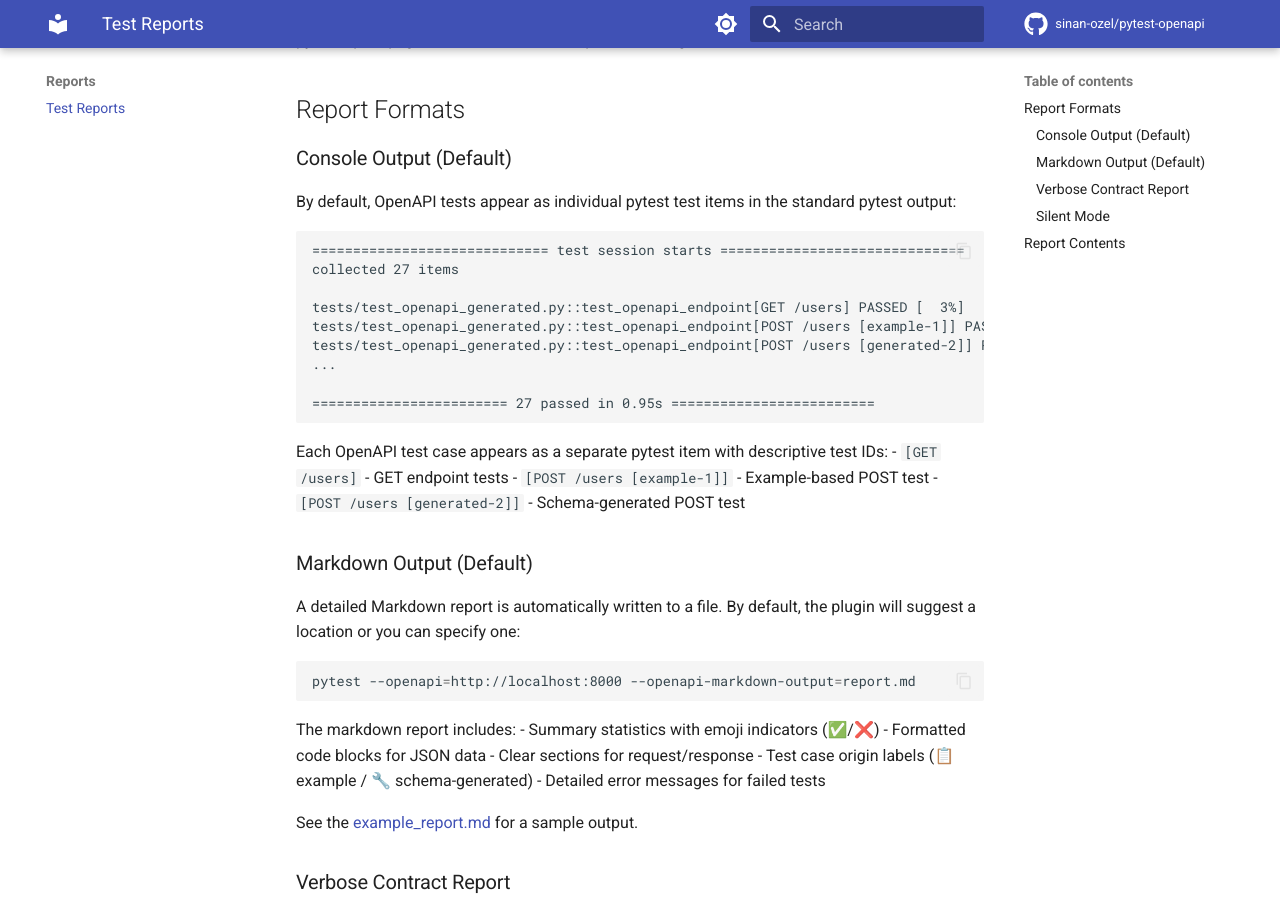
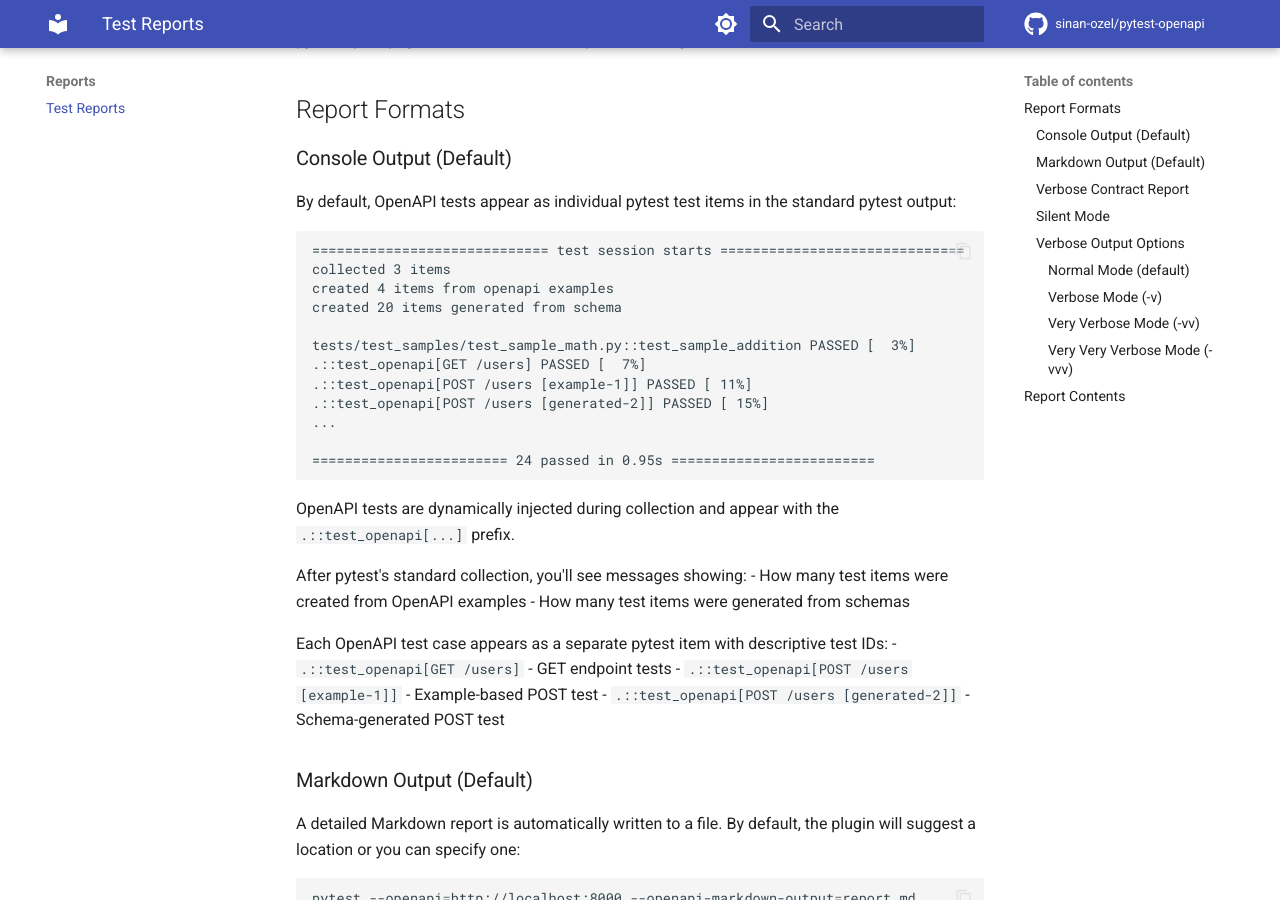
Before and after one commit to sinan-ozel/pytest-openapi, an MkDocs documentation site: the page built from docs/reports/output.md, in a window 1280 px wide and 900 px high, scrolled down 201 px. Built offline with MkDocs 1.6.1 and Material for MkDocs 9.7.7, drawn with Linux system fonts in a browser that asks for light colours; comment, search, counter and statistics services are not loaded; the version menu is left out; some of the changed text lies outside the part shown.

Commit message:
Update the documentation

````diff
--- a/docs/reports/output.md
+++ b/docs/reports/output.md
@@ -10,20 +10,29 @@ By default, OpenAPI tests appear as individual pytest test items in the standard
 
 ```
 ============================= test session starts ==============================
-collected 27 items
+collected 3 items
+created 4 items from openapi examples
+created 20 items generated from schema
 
-tests/test_openapi_generated.py::test_openapi_endpoint[GET /users] PASSED [  3%]
-tests/test_openapi_generated.py::test_openapi_endpoint[POST /users [example-1]] PASSED [  7%]
-tests/test_openapi_generated.py::test_openapi_endpoint[POST /users [generated-2]] PASSED [ 11%]
+tests/test_samples/test_sample_math.py::test_sample_addition PASSED [  3%]
+.::test_openapi[GET /users] PASSED [  7%]
+.::test_openapi[POST /users [example-1]] PASSED [ 11%]
+.::test_openapi[POST /users [generated-2]] PASSED [ 15%]
 ...
 
-======================== 27 passed in 0.95s =========================
+======================== 24 passed in 0.95s =========================
 ```
 
+OpenAPI tests are dynamically injected during collection and appear with the `.::test_openapi[...]` prefix.
+
+After pytest's standard collection, you'll see messages showing:
+- How many test items were created from OpenAPI examples
+- How many test items were generated from schemas
+
 Each OpenAPI test case appears as a separate pytest item with descriptive test IDs:
-- `[GET /users]` - GET endpoint tests
-- `[POST /users [example-1]]` - Example-based POST test
-- `[POST /users [generated-2]]` - Schema-generated POST test
+- `.::test_openapi[GET /users]` - GET endpoint tests
+- `.::test_openapi[POST /users [example-1]]` - Example-based POST test
+- `.::test_openapi[POST /users [generated-2]]` - Schema-generated POST test
 
 ### Markdown Output (Default)
 
@@ -69,6 +78,57 @@ pytest --openapi=http://localhost:8000 \
   --openapi-no-stdout
 ```
 
+### Verbose Output Options
+
+#### Normal Mode (default)
+In non-verbose mode, OpenAPI tests show as dots (`.`) or F for failures:
+
+```
+tests/test_samples/test_sample_math.py ..
+[pytest-openapi] . F..........
+```
+
+The `[pytest-openapi]` label appears before the first OpenAPI test to distinguish them from regular pytest tests.
+
+#### Verbose Mode (`-v`)
+Shows each test with its full test ID:
+
+```
+.::test_openapi[GET /users] PASSED
+.::test_openapi[POST /users [example-1]] PASSED
+```
+
+#### Very Verbose Mode (`-vv`)
+Shows test details with truncated request/response (50 characters):
+
+```
+.::test_openapi[POST /users [example-1]] PASSED
+  Request: {"name": "Alice", "email": "alice@example...
+  Expected [201]: {"id": 1, "name": "Alice", "email": "alic...
+  Actual [201]: {"id": 123, "name": "Alice", "email": "...
+```
+
+#### Very Very Verbose Mode (`-vvv`)
+Shows full request/response without truncation:
+
+```
+.::test_openapi[POST /users [example-1]] PASSED
+  Request: {
+    "name": "Alice",
+    "email": "alice@example.com"
+  }
+  Expected [201]: {
+    "id": 1,
+    "name": "Alice",
+    "email": "alice@example.com"
+  }
+  Actual [201]: {
+    "id": 123,
+    "name": "Alice",
+    "email": "alice@example.com"
+  }
+```
+
 ## Report Contents
 
 Each test records:
````
Also changed, not shown: README.md (+89 -55 lines), docs/how-it-works/flow.md (+17 -9 lines), docs/index.md (+16 -0 lines), docs/run_tests.md (+4 -1 lines), 1 other file.
